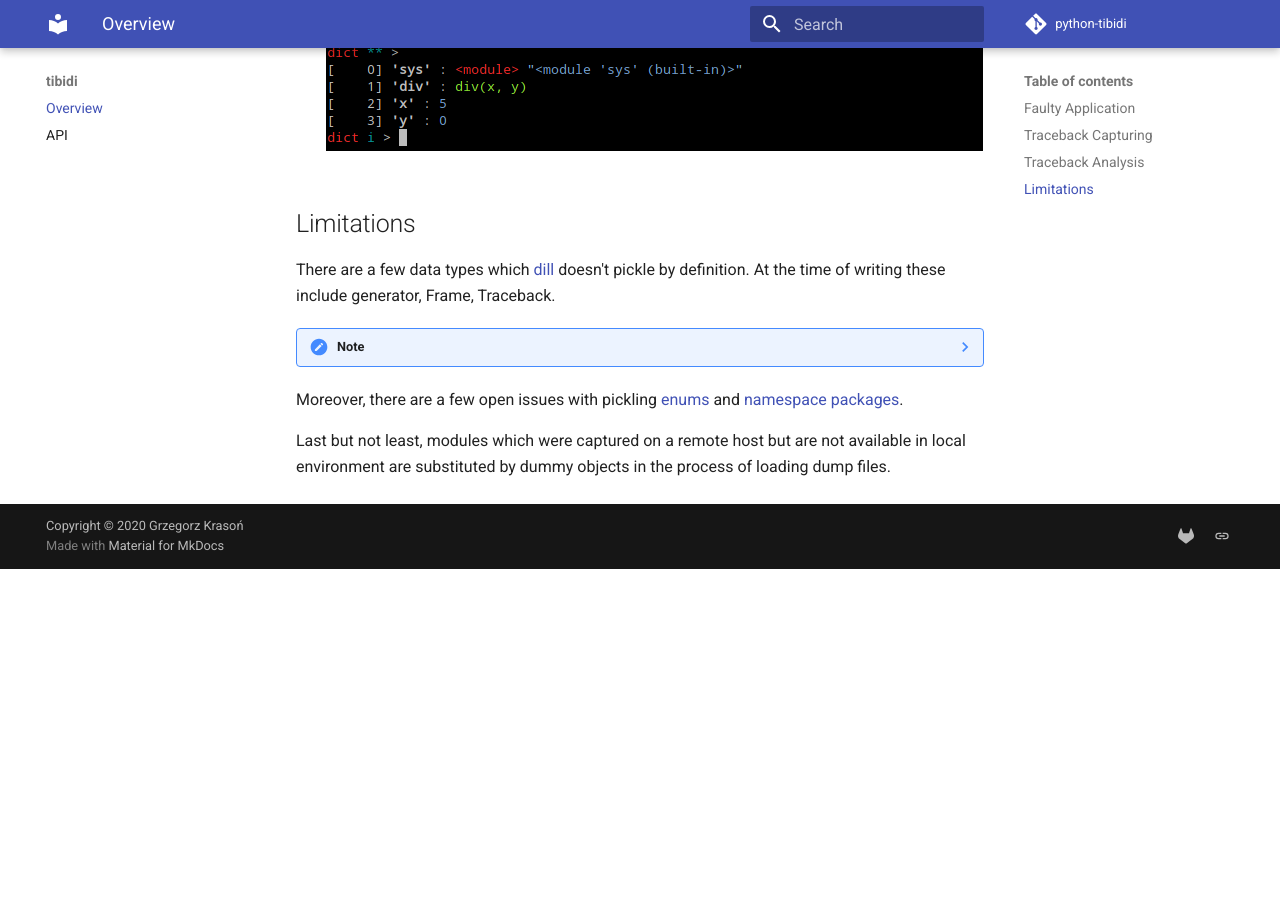
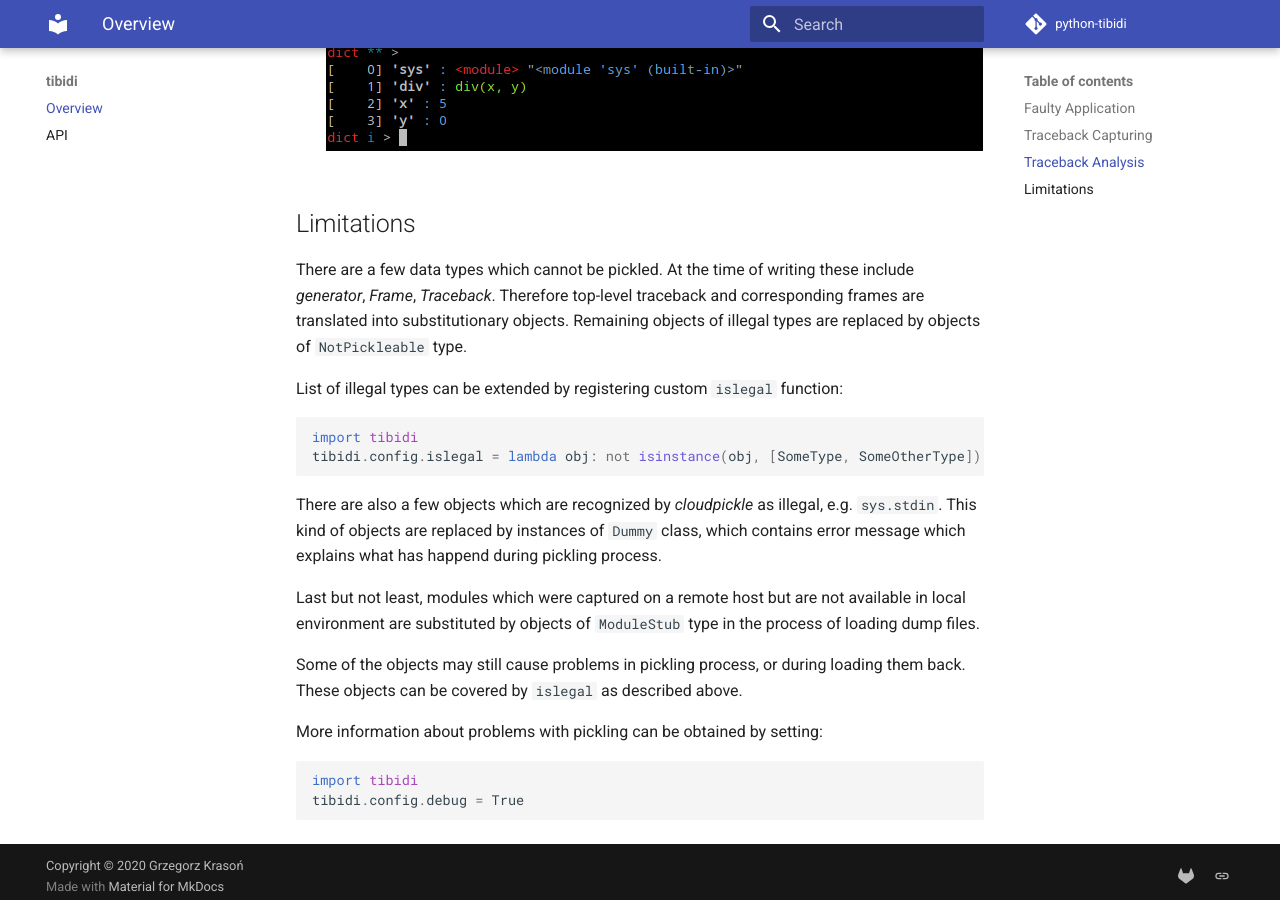
Before and after one commit to gergelyk/python-tbdump, an MkDocs documentation site: the page built from docs/index.md, in a window 1280 px wide and 900 px high, scrolled down 3071 px. Built offline with MkDocs 1.6.1 and Material for MkDocs 9.7.7, drawn with Linux system fonts in a browser that asks for light colours; comment, search, counter and statistics services are not loaded; before the commit the page ends 3640 px from its top, so only the background shows below that; some of the changed text lies outside the part shown.

Commit message:
add config

````diff
--- a/docs/index.md
+++ b/docs/index.md
@@ -5,8 +5,7 @@ the application which would crash on a remote machine, for instance on customer
 site.
 
 Project is influenced by [pydump](https://github.com/elifiner/pydump) and
-powered by [dill](https://github.com/uqfoundation/dill). This also results in
-some [limitations](#known-issues).
+powered by [cloudpickle](https://github.com/cloudpipe/cloudpickle).
 
 ## Faulty Application
 
@@ -65,7 +64,7 @@ capture any unhandled `Exception`:
 2. Alternatively we can install *tbdump* as exception hook using its default
 implementation:
 
-    ```python
+    ```python hl_lines="2 3"
     import sys
     import tibidi
     tibidi.set_excepthook()
@@ -91,7 +90,7 @@ implementation:
 3. Finally, we can customize exception handler by preparing its custom
 implementation:
 
-    ```python
+    ```python hl_lines="2 8 12-19"
     import sys
     from tibidi import dump_exception
 
@@ -162,19 +161,34 @@ like to apply any preprocessing in prior to that:
 
 ## Limitations
 
-There are a few data types which [dill](https://github.com/uqfoundation/dill)
-doesn't pickle by definition. At the time of writing these include generator,
-Frame, Traceback.
+There are a few data types which cannot be pickled. At the time of writing
+these include *generator*, *Frame*, *Traceback*. Therefore top-level traceback
+and corresponding frames are translated into substitutionary objects. Remaining
+objects of illegal types are replaced by objects of `NotPickleable` type.
 
-??? note
+List of illegal types can be extended by registering custom `islegal` function:
 
-    Top-level traceback and corresponding frames are translated into
-    substitutionary objects.
+```python
+import tibidi
+tibidi.config.islegal = lambda obj: not isinstance(obj, [SomeType, SomeOtherType])
+```
 
-Moreover, there are a few open issues with pickling
-[enums](https://github.com/uqfoundation/dill/issues/250) and
-[namespace packages](https://github.com/uqfoundation/dill/issues/389).
+There are also a few objects which are recognized by *cloudpickle* as illegal,
+e.g. `sys.stdin`. This kind of objects are replaced by instances of `Dummy`
+class, which contains error message which explains what has happend during
+pickling process.
 
 Last but not least, modules which were captured on a remote host but are not
-available in local environment are substituted by dummy objects in the process
-of loading dump files.
+available in local environment are substituted by objects of `ModuleStub` type
+in the process of loading dump files.
+
+Some of the objects may still cause problems in pickling process, or during
+loading them back. These objects can be covered by `islegal` as described
+above.
+
+More information about problems with pickling can be obtained by setting:
+
+```python
+import tibidi
+tibidi.config.debug = True
+```
````
Also changed, not shown: 3 other files.
